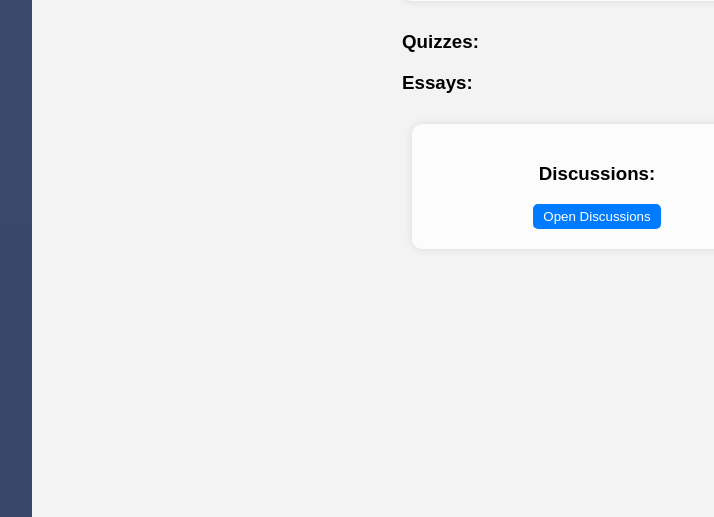
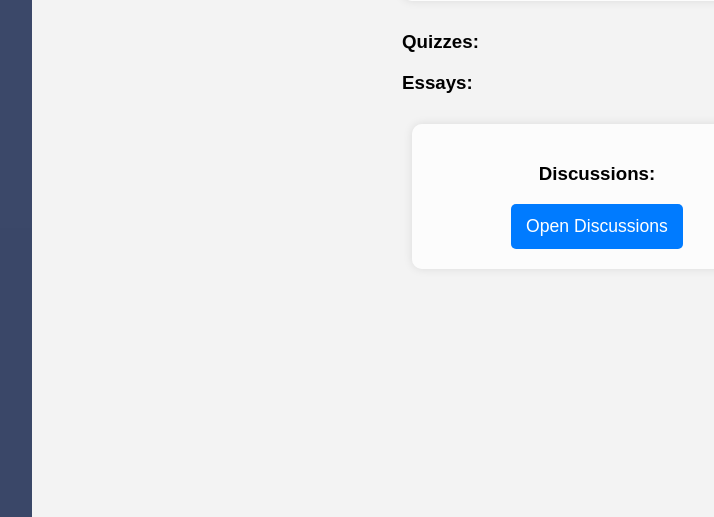
Before and after one commit to RajveerSodhi/COSC310, a Python web app: template flask/website/templates/course.html in a window 1280 px wide. Shown: the part 283-800 px from the top of the page, without its empty margins (143-857 px from the left). Run offline with Jinja, Linux system fonts and the light colour scheme; the template is opened without the code that fills it, so the values that code supplies are empty.

Commit message:
changed button css

```diff
--- a/flask/website/templates/course.html
+++ b/flask/website/templates/course.html
@@ -48,14 +48,19 @@
             background-color: #007bff;
             color: #fff;
             border: none;
-            padding: 5px 10px;
+            padding: 12px 15px;
             border-radius: 5px;
+            font-size: 1.1em;
             cursor: pointer;
             transition: background-color 0.3s;
         }
 
         button:hover {
             background-color: #0056b3;
+        }
+
+        button:active {
+            background-color: #004f9b;
         }
 
         .container {
```
